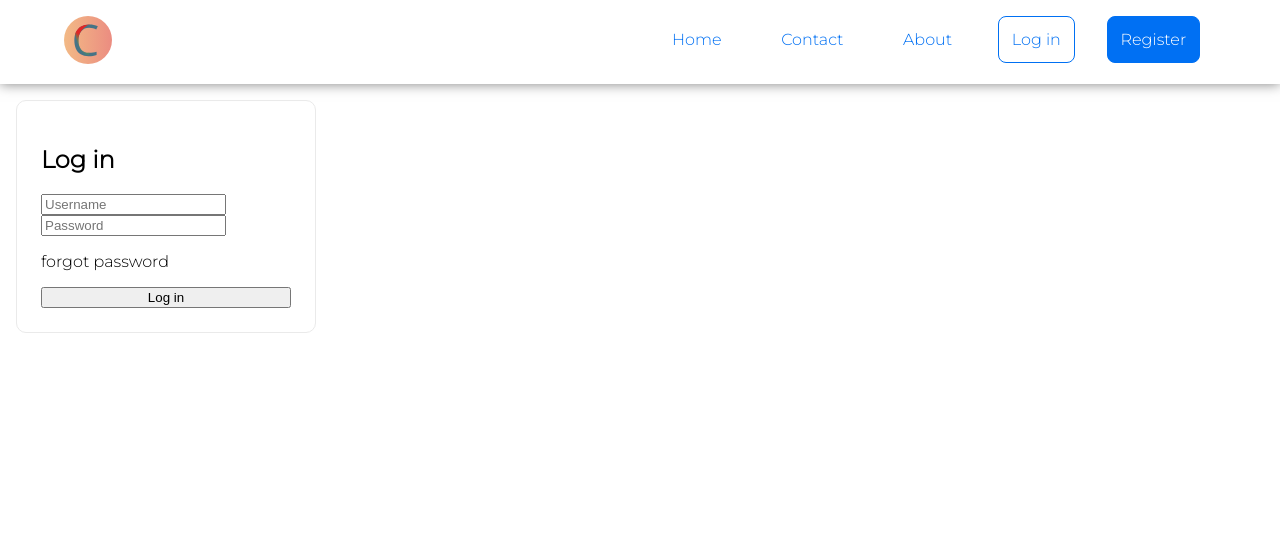
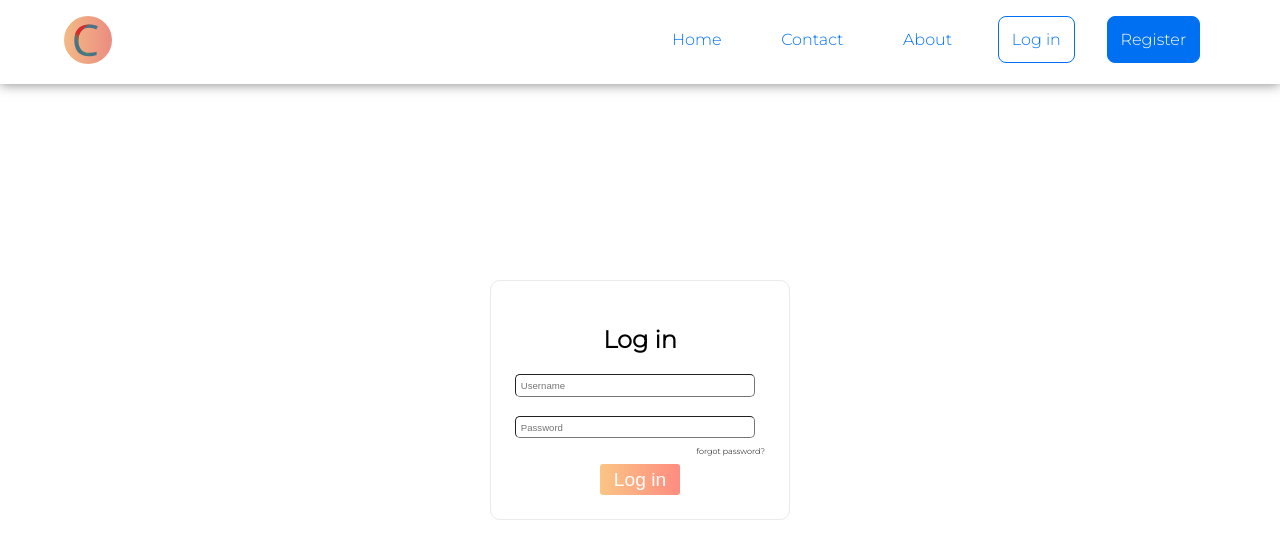
Before and after one commit to jermainejanszen/carta, a Next.js app: page /login in a window 1280 px wide. Shown: the top 558 px of the page. Built offline with nearby package versions, Linux system fonts and the light colour scheme.

Commit message:
log in improvements

```diff
--- a/pages/login/index.tsx
+++ b/pages/login/index.tsx
@@ -8,7 +8,7 @@ interface Props {
 const Login = (props: Props) => {
     return (
 
-        <div>
+        <div className={styles.container}>
         <header className={styles.header}>
         <SplashNavBar />
         </header>
@@ -17,13 +17,16 @@ const Login = (props: Props) => {
 
             <h2>Log in</h2>
 
-            <form action="">
+            <form className={styles.form} action="">
             <input placeholder="Username" type="text" name="Username" id="name"></input>
+            <br/>
+            <br/>
             <input placeholder="Password" type="text" name="Password" id="name"></input>
+
             </form>
-            <p>forgot password</p>
+            <p className={styles.forgotPass}>forgot password?</p>
 
-            <button>Log in</button>
+            <button className={styles.button}>Log in</button>
         </div>
 
         </div>
--- a/styles/Login.module.scss
+++ b/styles/Login.module.scss
@@ -1,8 +1,21 @@
+
+@import "./colors";
 
 
-.header {
+.container{
+    display: flex;
+    flex-direction: column;
+    align-items: center;
+    height: 100vh;
+    justify-content: center;
 }
 
+.header {
+    position: absolute;
+    top: 0;
+    width: 100%;
+    justify-self: flex-start;
+}
 
 .card {
     display: flex;
@@ -16,5 +29,49 @@
     border: 1px solid #eaeaea;
     border-radius: 10px;
     transition: color 0.15s ease, border-color 0.15s ease;
-    max-width: 300px;
+    max-width: 400px;
+    max-height: 15rem;
+    min-width: 300px;
+    align-items: center;
+    h2{
+        color: linear-gradient(to right, $orange500, $red500);
+    }
 }
+
+.card:hover,
+.card:focus,
+.card:active {
+    color: $aqua300;
+    border-color: $aqua500;
+}
+
+.button{
+    width:5rem;
+    height: 5rem;
+    color: white;
+    background-color: $red500;
+    border: none;
+    border-radius: 3px;
+    font-weight: lighter;
+    font-size: 1.2rem;
+    background-image: linear-gradient(to right, $orange500, $red500);
+}
+
+.form{
+    align-self: flex-start;
+    width: 10rem;
+    input{
+        width: 15rem;
+        border-radius: 5px;
+        border-width: 1px;
+        font-size: .6rem;
+        padding: .3rem;
+    }
+
+}
+
+.forgotPass{
+    font-size: .5rem;
+    align-self: flex-end;
+
+}
```
